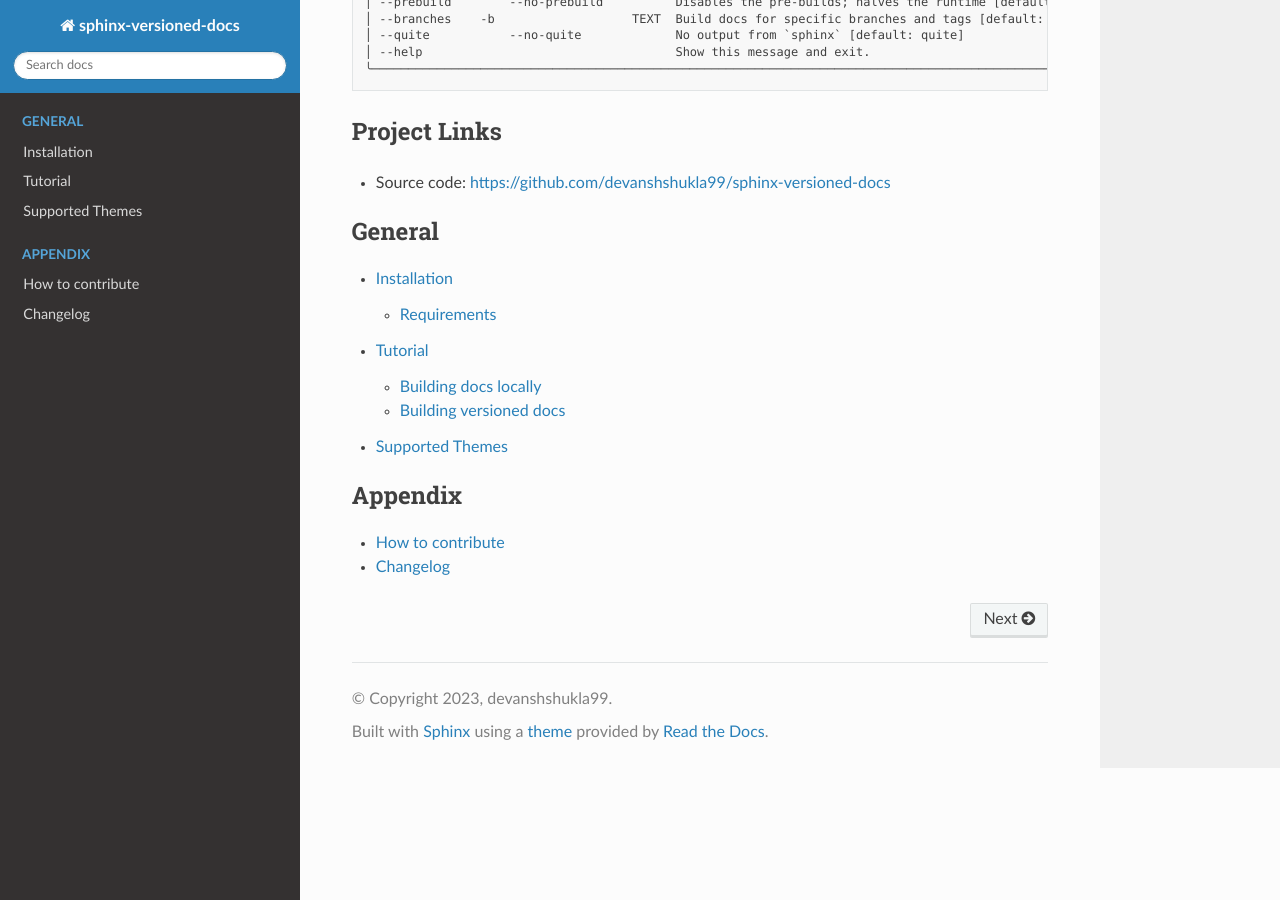
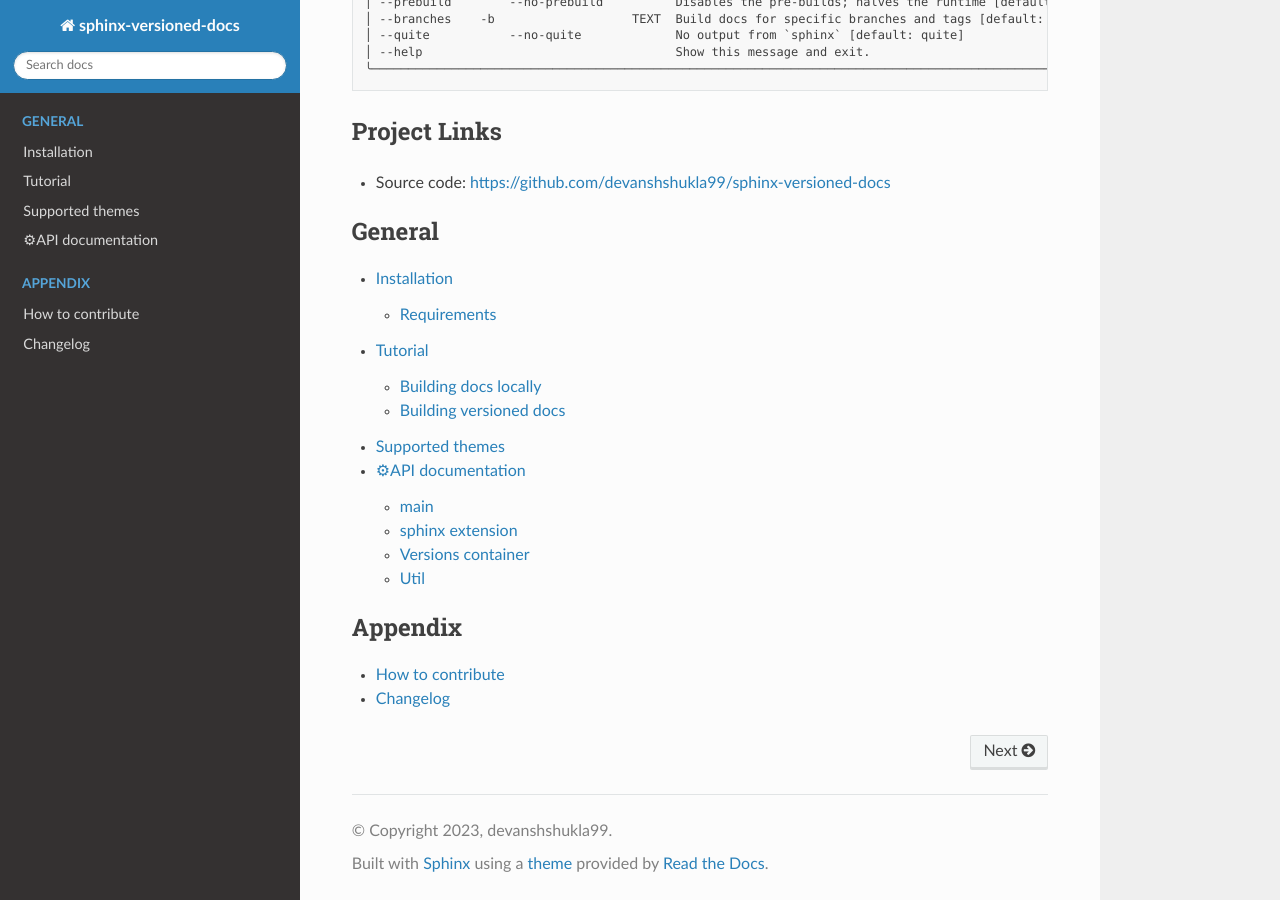
Before and after one commit to devanshshukla99/sphinx-versioned-docs, a Sphinx documentation site: the page built from docs/index.rst, in a window 1280 px wide and 900 px high, scrolled down 874 px. Built offline with Sphinx 7.4.7 and the Read the Docs theme 2.0.0, drawn with Linux system fonts in a browser that asks for light colours.

```diff
--- a/docs/index.rst
+++ b/docs/index.rst
@@ -19,6 +19,7 @@ Project Links
     install
     tutorial
     themes
+    api
 
 .. toctree::
     :maxdepth: 1
--- a/docs/themes.rst
+++ b/docs/themes.rst
@@ -1,7 +1,7 @@
 .. _themes:
 
 ================
-Supported Themes
+Supported themes
 ================
 
 This project supports multiple themes such as:
```
Also changed, not shown: docs/api.rst (added, +43 -0 lines).
